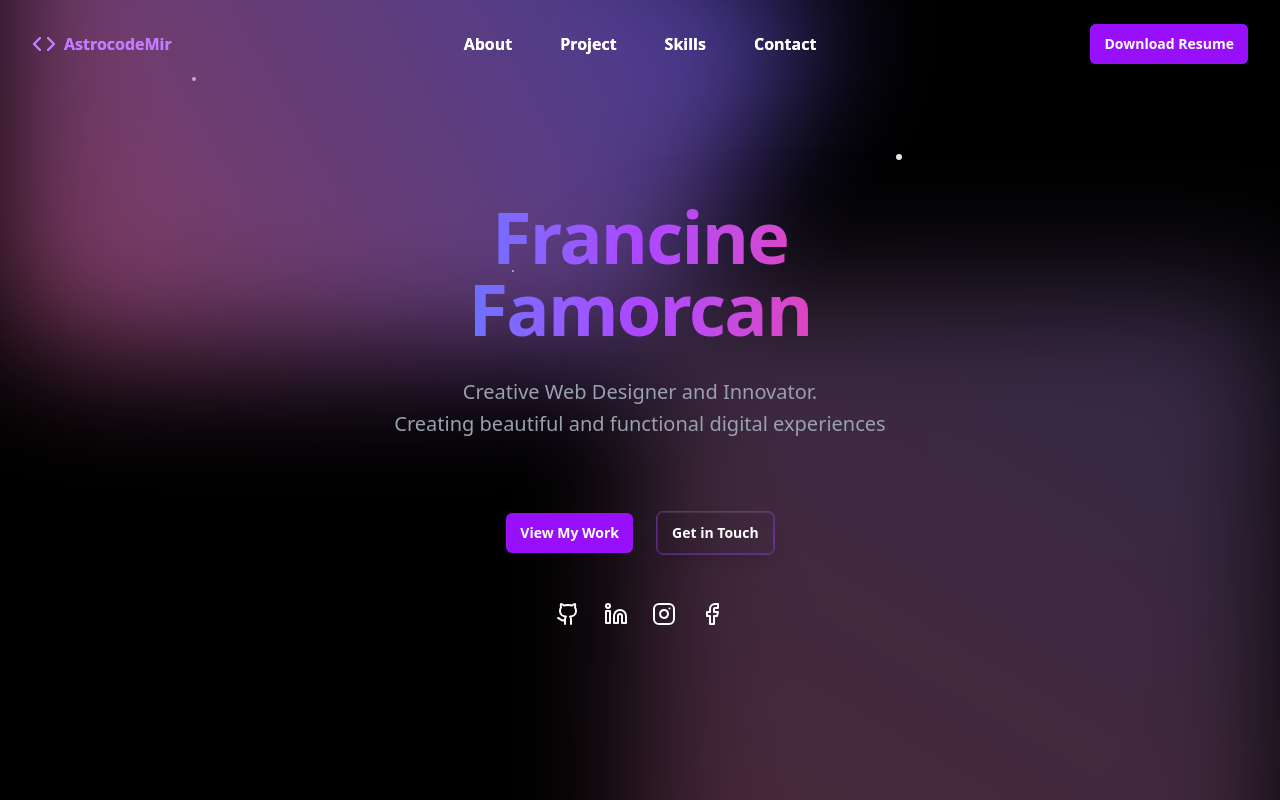
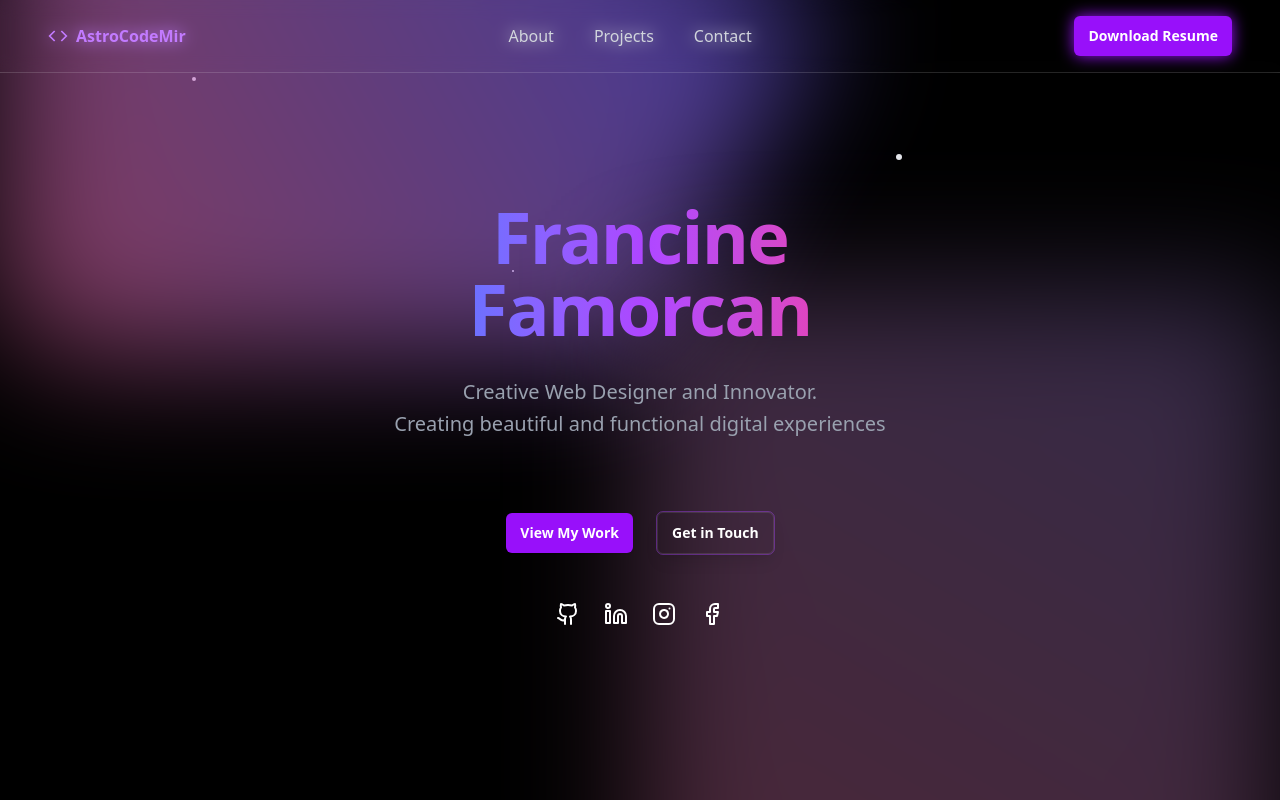
Before and after one commit to AstroCodeMir/AstroCodeMir-Web-Portfolio, a Next.js app in the folder portfolio-next/: page / in a window 1280 px wide. Shown: the top 800 px of the page. Built offline with nearby package versions, Linux system fonts and the light colour scheme.

Commit message:
fix(Header) updated and corrected the links

```diff
--- a/portfolio-next/src/app/about/page.tsx
+++ b/portfolio-next/src/app/about/page.tsx
@@ -12,7 +12,7 @@ return (
     <Background />
 
       {/* 🌸 Main Layout */}
-        <main className="container mx-auto px-6 pt-32 pb-12 grid grid-cols-1 lg:grid-cols-3 gap-8">
+        <main className="container mx-auto px-6 pt-32 pb-12 grid grid-cols-1 lg:grid-cols-3 gap-10 lg:gap-8">
         {/* 🪞 Profile Card */}
         <div className="bg-gray-900/60 p-6 rounded-2xl shadow-md flex flex-col items-center text-center">
             <div className="w-32 h-32 rounded-full border-4 border-purple-400 overflow-hidden mb-4">
@@ -48,8 +48,9 @@ return (
   className="flex items-center gap-2 text-white hover:text-purple-400 transition-colors"
 >
   <GitHubIcon />
-  <span>https://github.com/AstroCodeMir</span>
+  <span>@AstroCodeMir</span>
 </a>
+
 
           </div>
         </div>
@@ -170,8 +171,9 @@ return (
       d="M19 12H5m0 0l7-7m-7 7l7 7"
     />
   </svg>
-          <span className="text-sm font-medium">Back</span>
+  <span className="text-sm font-medium">Home</span> {/* ← changed text */}
 </Link>
+
       </div>
     </div>
   );
--- a/portfolio-next/src/components/Header.tsx
+++ b/portfolio-next/src/components/Header.tsx
@@ -1,141 +1,146 @@
-// components/Header.tsx
 "use client";
 
 import { useState } from "react";
 import Link from "next/link";
+import { usePathname } from "next/navigation";
 
 export default function Header() {
   const [isOpen, setIsOpen] = useState(false);
+  const pathname = usePathname();
+
+  // ✅ Smart navigation handling for internal sections
+  const navLinks = [
+    {
+      href: pathname === "/about" ? "/" : "/about",
+      label: pathname === "/about" ? "Home" : "About",
+    },
+    {
+      href: "/projectCollection",
+      label: "Projects"
+    },
+    {
+      href: pathname === "/" ? "#contact" : "/#contact",
+      label: "Contact",
+    },
+  ];
 
   return (
-    <header className="absolute inset-x-0 top-0 z-50 bg-transparent">
-      <nav className="flex items-center justify-between p-6 lg:px-8 sm:px-4">
+    <header className="fixed top-0 left-0 w-full z-50 border-b border-white/10 bg-transparent backdrop-blur-sm">
+      <nav className="flex items-center justify-between px-6 py-4 lg:px-12">
         {/* Logo */}
-        <div className="flex lg:flex-1 items-center gap-2">
-          <svg
-            xmlns="http://www.w3.org/2000/svg"
-            width="24"
-            height="24"
-            fill="none"
-            stroke="currentColor"
-            strokeWidth="2"
-            strokeLinecap="round"
-            strokeLinejoin="round"
-            className="lucide lucide-code h-6 w-6 text-purple-400"
-          >
+        <div className="flex items-center gap-2">
+          <svg className="w-5 h-5 text-purple-400" viewBox="0 0 24 24" fill="none" stroke="currentColor" strokeWidth="2">
             <polyline points="16 18 22 12 16 6" />
             <polyline points="8 6 2 12 8 18" />
           </svg>
-          <p className="text-md text-purple-400 font-semibold">AstrocodeMir</p>
+          <p className="text-md font-semibold text-purple-400">AstroCodeMir</p>
         </div>
 
-        {/* Desktop Links */}
-        <div className="hidden lg:flex lg:gap-x-12">
-          <Link href="/about" className="text-white font-semibold">
-            About
+        {/* Centered nav for lg+ */}
+        <div className="hidden lg:flex items-center justify-center flex-1 gap-x-10">
+          {navLinks.map((link) => {
+            const isActive = pathname === link.href;
+            return (
+              <Link
+                key={link.href}
+                href={link.href}
+                className={`transition-colors ${
+                  isActive ? "text-purple-400 font-semibold" : "text-gray-300 hover:text-purple-300"
+                }`}
+              >
+                {link.label}
               </Link>
-          <a href="#features" className="text-white font-semibold">
-            Project
-          </a>
-          <a href="#skills" className="text-white font-semibold">
-            Skills
-          </a>
-          <a href="#contact" className="text-white font-semibold">
-            Contact
-          </a>
+            );
+          })}
         </div>
 
-        {/* Desktop Resume Button */}
-        <div className="hidden lg:flex lg:flex-1 lg:justify-end">
+        {/* Resume button (right) */}
+        <div className="hidden lg:flex items-center">
           <a
             href="#"
-            className="rounded-md bg-purple-600 px-3.5 py-2.5 text-sm font-semibold text-white hover:bg-purple-500"
+            className="rounded-md bg-purple-600 px-3.5 py-2.5 text-sm font-semibold text-white hover:bg-purple-500 transition-colors"
           >
             Download Resume
           </a>
         </div>
 
-        {/* Hamburger Button */}
+        {/* Mobile menu toggle */}
         <div className="flex lg:hidden">
           <button
             onClick={() => setIsOpen(true)}
-            className="p-2 text-white z-[10000]"
+            className="p-2 rounded-md bg-white/10 hover:bg-white/20 text-white transition-colors focus:outline-none"
+            aria-label="Open menu"
           >
-            <svg
-              className="w-6 h-6"
-              fill="none"
-              stroke="currentColor"
-              strokeWidth="2"
-              viewBox="0 0 24 24"
-            >
+            <svg className="w-6 h-6" fill="none" viewBox="0 0 24 24" stroke="currentColor" strokeWidth="2">
               <path strokeLinecap="round" strokeLinejoin="round" d="M4 6h16M4 12h16M4 18h16" />
             </svg>
           </button>
         </div>
       </nav>
 
-      {/* Mobile Menu */}
+      {/* -----------------------
+           MOBILE MENU (REPLACEMENT)
+         ----------------------- */}
       {isOpen && (
-        <div className="fixed inset-0 z-[9999] bg-black/40">
-          <div className="absolute top-0 right-0 h-full w-1/2 min-w-[200px] max-w-md bg-white shadow-xl flex flex-col p-4">
-            {/* Close */}
-            <div className="flex justify-end">
+        /* overlay */
+        <div className="fixed inset-0 z-[9999]">
+          {/* dark backdrop (clicking it closes the menu) */}
+          <div
+            className="absolute inset-0 bg-black/40"
+            onClick={() => setIsOpen(false)}
+            aria-hidden
+          />
+
+          {/* white side panel (full height) */}
+          <aside
+            className="fixed top-0 right-0 h-screen w-3/4 min-w-[250px] max-w-md bg-white text-gray-900 shadow-2xl flex flex-col"
+            onClick={(e) => e.stopPropagation()} // prevent overlay click from closing when clicking inside
+            aria-label="Mobile menu"
+          >
+            {/* Close button */}
+            <div className="flex justify-end p-4">
               <button
+                type="button"
                 onClick={() => setIsOpen(false)}
                 className="p-1 text-gray-700 hover:text-red-600 hover:bg-gray-100 rounded-full transition-colors duration-200"
+                aria-label="Close menu"
               >
-                <svg
-                  className="w-4 h-4"
-                  fill="none"
-                  viewBox="0 0 24 24"
-                  strokeWidth="1.5"
-                  stroke="currentColor"
-                >
-                  <path strokeLinecap="round" strokeLinejoin="round" d="M6 18 18 6M6 6l12 12" />
+                <svg className="w-4 h-4" fill="none" viewBox="0 0 24 24" stroke="currentColor" strokeWidth="1.5">
+                  <path strokeLinecap="round" strokeLinejoin="round" d="M6 18L18 6M6 6l12 12" />
                 </svg>
               </button>
             </div>
 
-            {/* Links */}
-            <div className="mt-6 flow-root">
-              <div className="-my-6 divide-y divide-gray-500/10">
-                <div className="space-y-2 py-6">
+            <hr className="border-gray-200" />
+
+            {/* Links area: fills remaining height and scrolls if necessary */}
+            <nav className="flex-1 overflow-auto px-4 py-6">
+              <div className="space-y-2">
+                {navLinks.map((link) => (
                   <Link
-                    href="/about"
-                    className="-mx-3 block rounded-lg px-3 py-2 text-base font-semibold text-gray-900 hover:bg-gray-50"
+                    key={link.href}
+                    href={link.href}
+                    onClick={() => setIsOpen(false)}
+                    className={`block rounded-lg px-3 py-2 text-base font-semibold transition-colors duration-200 ${
+                      pathname === link.href ? "text-purple-600 bg-gray-100" : "text-gray-900 hover:bg-gray-50"
+                    }`}
                   >
-                    About
+                    {link.label}
                   </Link>
-                  <a
-                    href="#features"
-                    className="-mx-3 block rounded-lg px-3 py-2 text-base font-semibold text-gray-900 hover:bg-gray-50"
-                  >
-                    Project
-                  </a>
-                  <a
-                    href="#skills"
-                    className="-mx-3 block rounded-lg px-3 py-2 text-base font-semibold text-gray-900 hover:bg-gray-50"
-                  >
-                    Skills
-                  </a>
-                  <a
-                    href="#contact"
-                    className="-mx-3 block rounded-lg px-3 py-2 text-base font-semibold text-gray-900 hover:bg-gray-50"
-                  >
-                    Contact
-                  </a>
+                ))}
               </div>
-                <div className="py-6">
+            </nav>
+
+            {/* Footer area (resume button) */}
+            <div className="px-4 pb-6">
               <a
                 href="#"
-                    className="w-full block text-center rounded-md bg-purple-600 px-3.5 py-2.5 text-sm font-semibold text-white hover:bg-purple-500"
+                className="w-full block text-center rounded-md bg-purple-600 px-3.5 py-2.5 text-sm font-semibold text-white hover:bg-purple-500 transition-colors"
               >
                 Download Resume
               </a>
             </div>
-              </div>
-            </div>
-          </div>
+          </aside>
         </div>
       )}
     </header>
```
Lines whose indentation alone changed are shown as unchanged.
